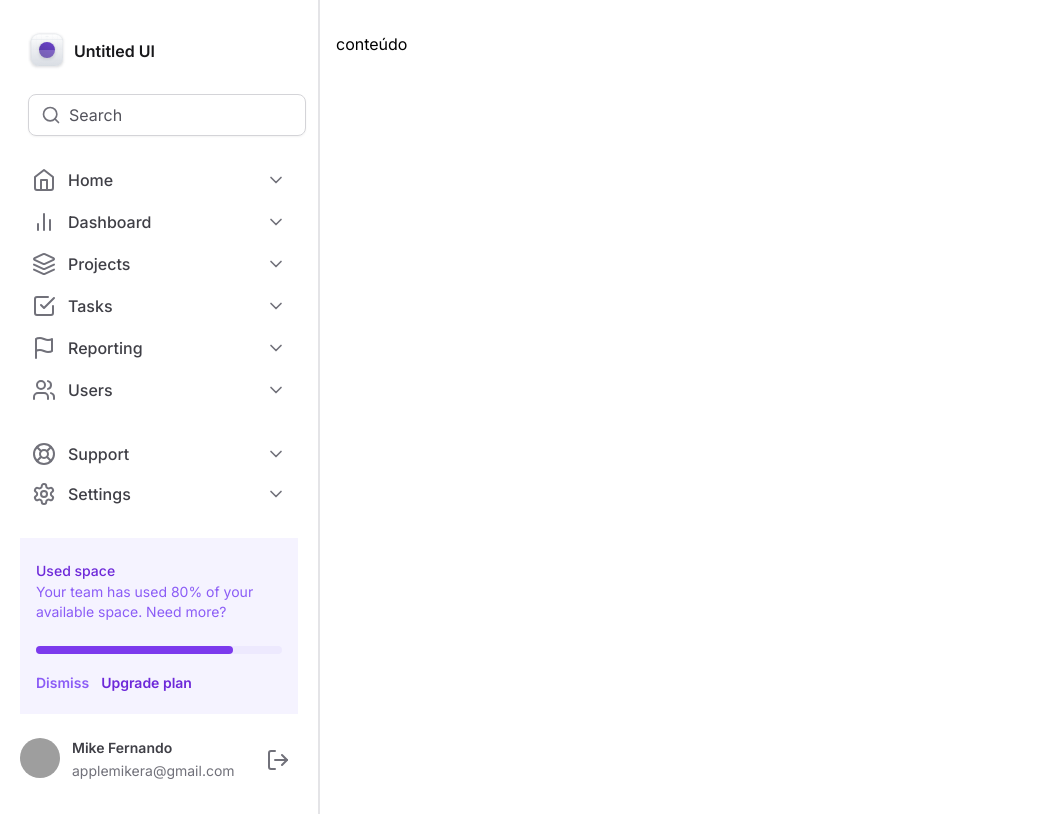
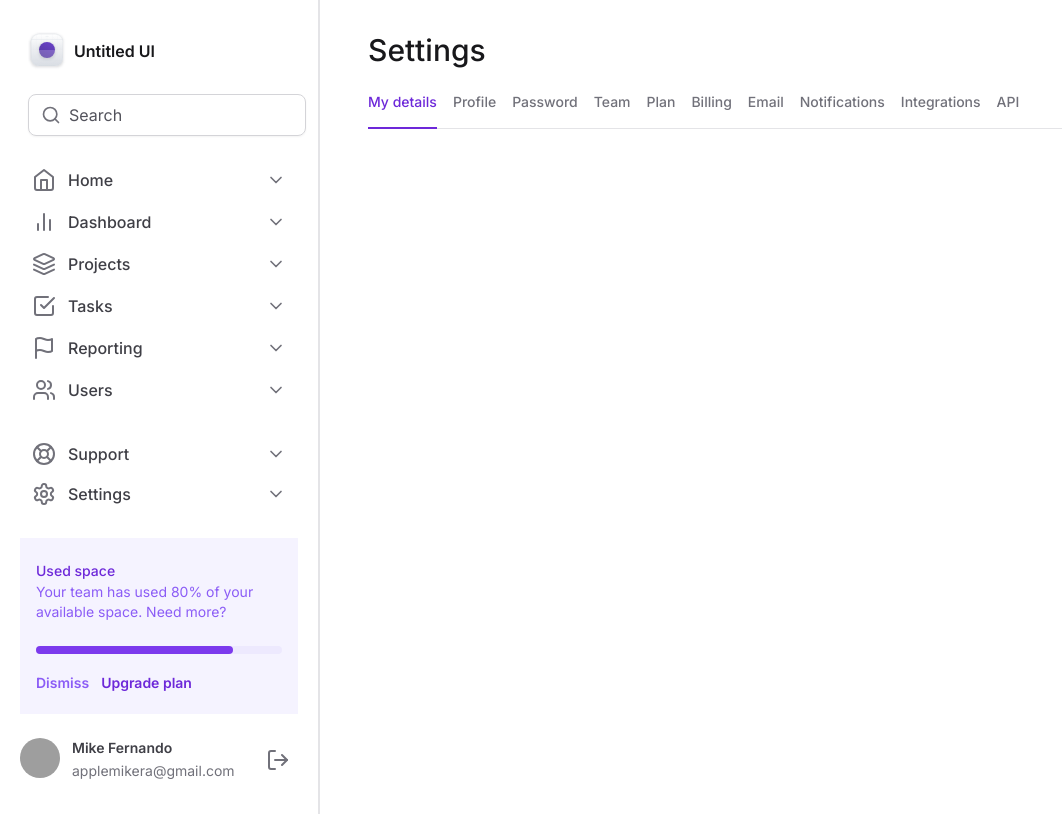
Before and after one commit to MikeFernando/tailwind-next, a Next.js app: page / in a window 1280 px wide. Shown: the whole page, without its empty margins (0-1062 px from the left). Built offline with nearby package versions, Linux system fonts and the light colour scheme; grey boxes are pictures that could not be loaded.

Commit message:
Criando Abas com Radix Tabs

```diff
--- a/package.json
+++ b/package.json
@@ -9,6 +9,7 @@
     "lint": "next lint"
   },
   "dependencies": {
+    "@radix-ui/react-tabs": "^1.0.4",
     "@types/node": "20.5.1",
     "@types/react": "18.2.20",
     "@types/react-dom": "18.2.7",
--- a/src/app/page.tsx
+++ b/src/app/page.tsx
@@ -1,3 +1,10 @@
+import { SettingsTabs } from '@/components/SettingsTabs'
+
 export default function Home() {
-  return <h1 className="">conteúdo</h1>
+  return (
+    <>
+      <h1 className="mb-6 ml-8 text-3xl font-medium text-zinc-900">Settings</h1>
+      <SettingsTabs />
+    </>
+  )
 }
--- /dev/null
+++ b/src/components/SettingsTabs.tsx
@@ -0,0 +1,69 @@
+'use client'
+import React from 'react'
+import * as Tabs from '@radix-ui/react-tabs'
+import { TabItem } from './TabItem'
+
+export function SettingsTabs() {
+  const [currentTab, setCurrentTab] = React.useState('tab-1')
+
+  return (
+    <Tabs.Root
+      value={currentTab}
+      onValueChange={setCurrentTab}
+      className="ml-8"
+    >
+      <Tabs.List className="flex w-full gap-4 border-b-[1px] border-zinc-200 ">
+        <TabItem
+          title="My details"
+          value="tab-1"
+          isSelected={currentTab === 'tab-1'}
+        />
+        <TabItem
+          title="Profile"
+          value="tab-2"
+          isSelected={currentTab === 'tab-2'}
+        />
+        <TabItem
+          title="Password"
+          value="tab-3"
+          isSelected={currentTab === 'tab-3'}
+        />
+        <TabItem
+          title="Team"
+          value="tab-4"
+          isSelected={currentTab === 'tab-4'}
+        />
+        <TabItem
+          title="Plan"
+          value="tab-5"
+          isSelected={currentTab === 'tab-5'}
+        />
+        <TabItem
+          title="Billing"
+          value="tab-6"
+          isSelected={currentTab === 'tab-6'}
+        />
+        <TabItem
+          title="Email"
+          value="tab-7"
+          isSelected={currentTab === 'tab-7'}
+        />
+        <TabItem
+          title="Notifications"
+          value="tab-8"
+          isSelected={currentTab === 'tab-8'}
+        />
+        <TabItem
+          title="Integrations"
+          value="tab-9"
+          isSelected={currentTab === 'tab-9'}
+        />
+        <TabItem
+          title="API"
+          value="tab-10"
+          isSelected={currentTab === 'tab-10'}
+        />
+      </Tabs.List>
+    </Tabs.Root>
+  )
+}
--- /dev/null
+++ b/src/components/TabItem.tsx
@@ -0,0 +1,22 @@
+import * as Tabs from '@radix-ui/react-tabs'
+
+interface TabItemProps {
+  value: string
+  title: string
+  isSelected?: boolean
+}
+
+export function TabItem({ value, title, isSelected = false }: TabItemProps) {
+  return (
+    <Tabs.TabsTrigger
+      className="relative pb-4 text-sm text-zinc-500 hover:text-violet-700 data-[state='active']:text-violet-700"
+      value={value}
+    >
+      <span className="font-medium">{title}</span>
+
+      {isSelected && (
+        <div className="absolute -bottom-px left-0 right-0 h-0.5 bg-violet-700" />
+      )}
+    </Tabs.TabsTrigger>
+  )
+}
```
Also changed, not shown: 1 other file (tests, documents, lock files or other folders).
